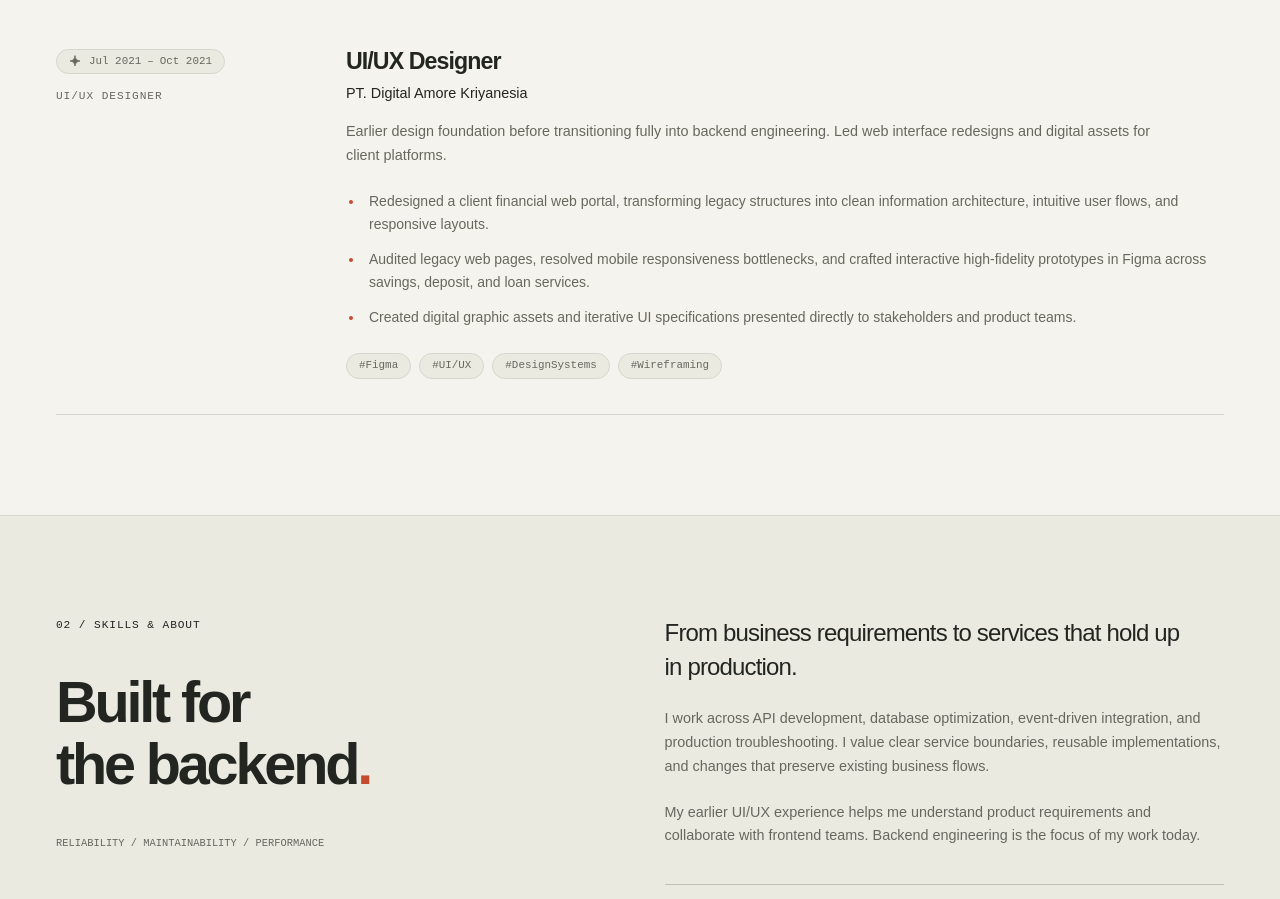
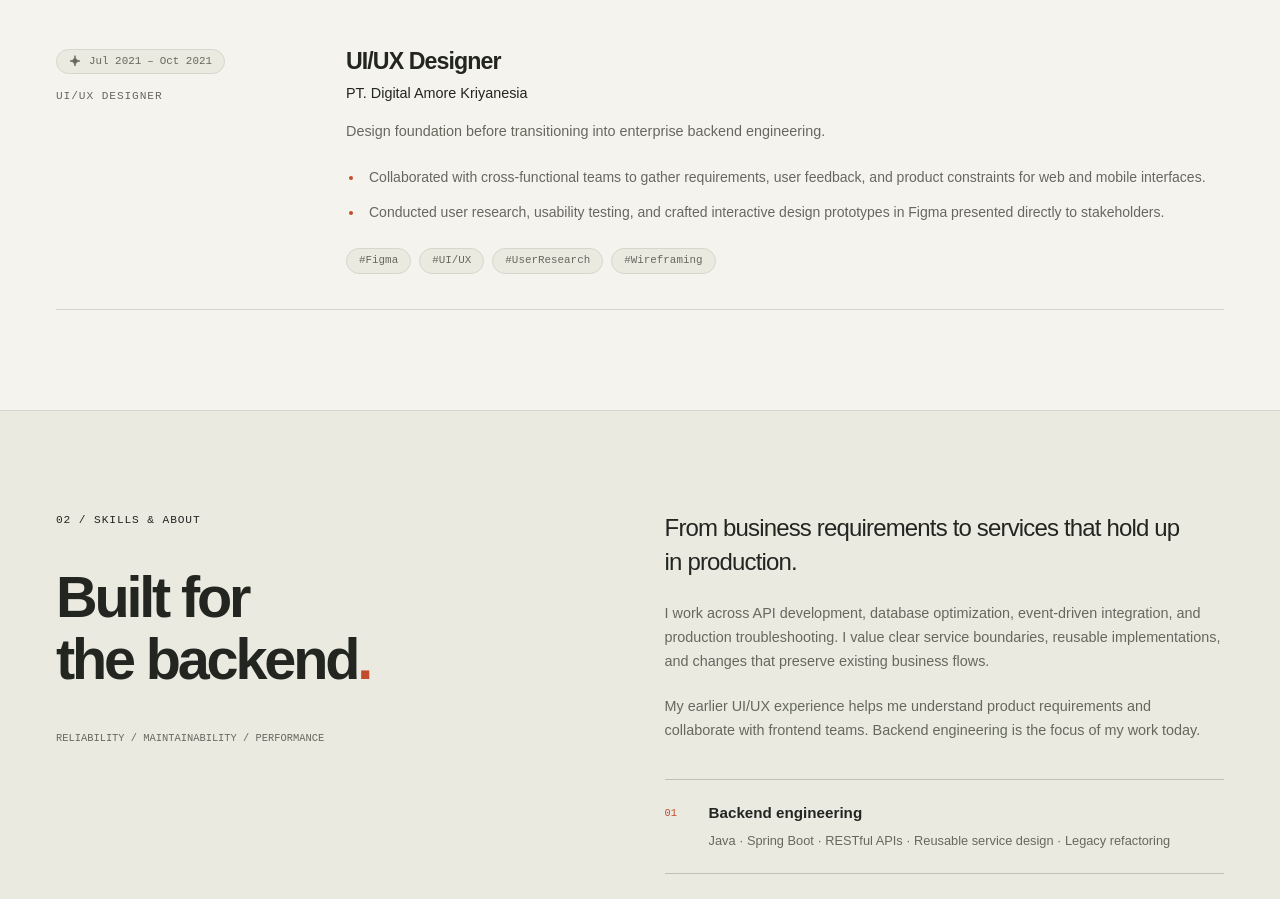
Before and after one commit to undetakerize/portfolio-dz, a Vue app in the folder portfolio/: page / in a window 1280 px wide. Shown: the part 1680-2579 px from the top of the page. Built offline with nearby package versions, Linux system fonts and the light colour scheme.

Commit message:
content(career): tighten UI/UX designer entry to 2 punchy bullet points matching ATS profile

```diff
--- a/portfolio/src/data/portfolio.js
+++ b/portfolio/src/data/portfolio.js
@@ -32,13 +32,12 @@ export const experience = [
     period: 'Jul 2021 – Oct 2021',
     start: '2021-07',
     end: '2021-10',
-    summary: 'Earlier design foundation before transitioning fully into backend engineering. Led web interface redesigns and digital assets for client platforms.',
+    summary: 'Design foundation before transitioning into enterprise backend engineering.',
     highlights: [
-      'Redesigned a client financial web portal, transforming legacy structures into clean information architecture, intuitive user flows, and responsive layouts.',
-      'Audited legacy web pages, resolved mobile responsiveness bottlenecks, and crafted interactive high-fidelity prototypes in Figma across savings, deposit, and loan services.',
-      'Created digital graphic assets and iterative UI specifications presented directly to stakeholders and product teams.',
+      'Collaborated with cross-functional teams to gather requirements, user feedback, and product constraints for web and mobile interfaces.',
+      'Conducted user research, usability testing, and crafted interactive design prototypes in Figma presented directly to stakeholders.',
     ],
-    tags: ['#Figma', '#UI/UX', '#DesignSystems', '#Wireframing'],
+    tags: ['#Figma', '#UI/UX', '#UserResearch', '#Wireframing'],
   },
 ]
 
```
